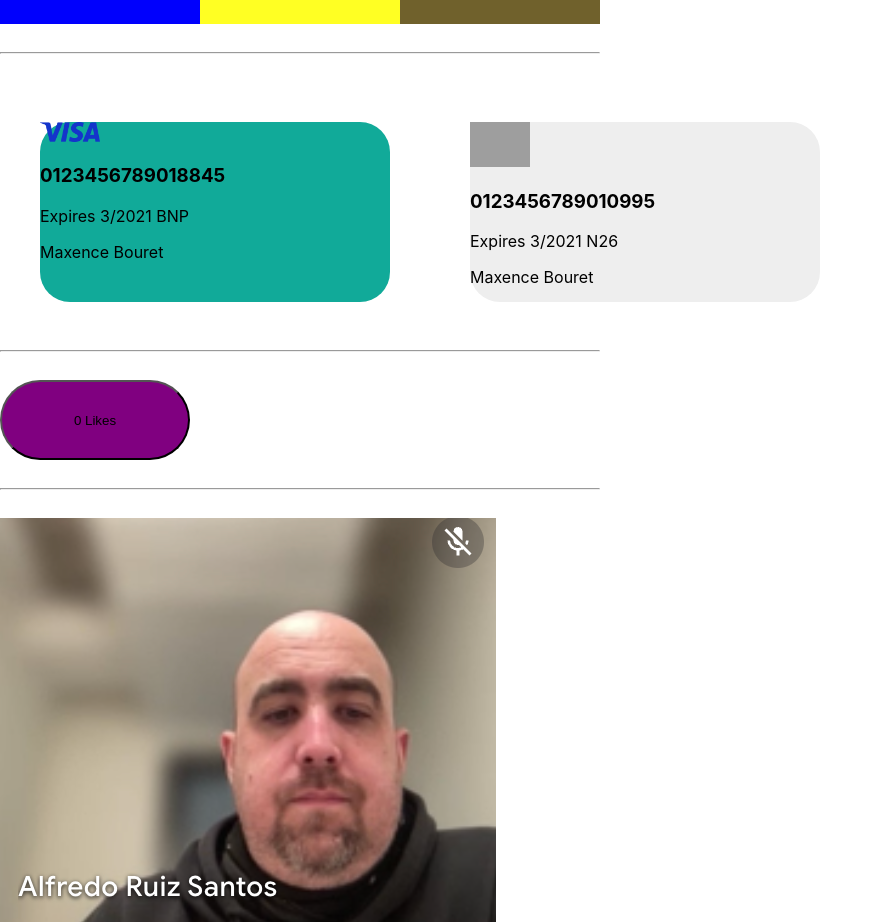
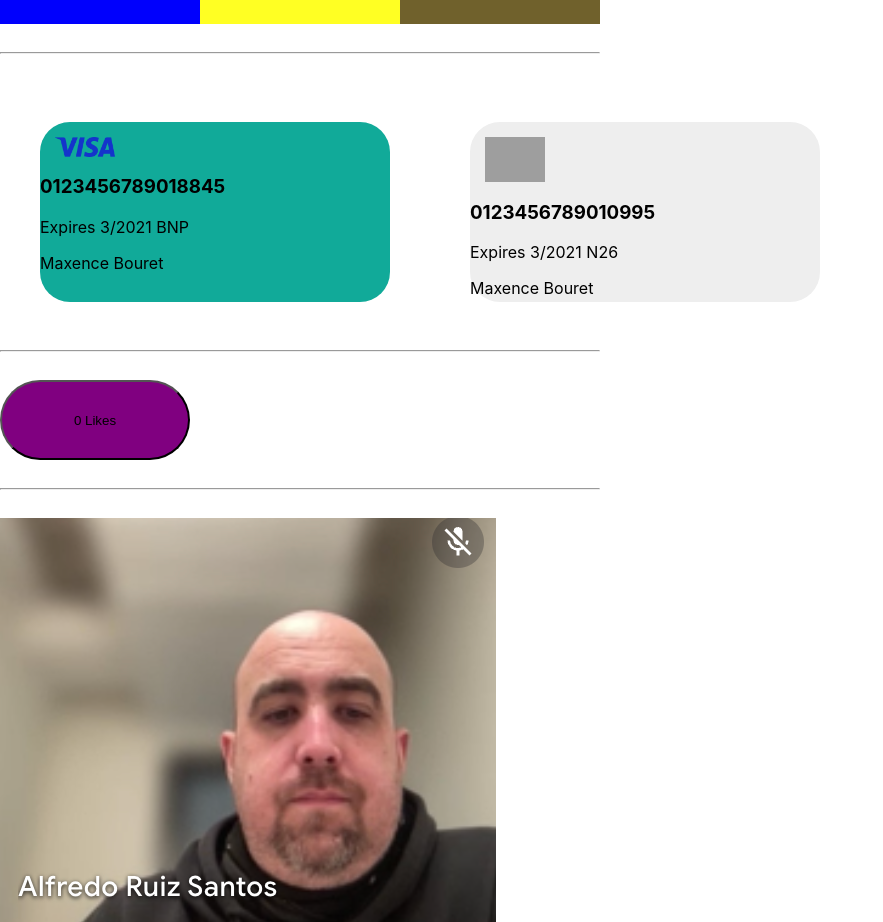
Before and after one commit to danieldaga/LAB-ReactTraining-1, a React (Create React App) app in the folder react-training-01/: page / in a window 1280 px wide. Shown: the part 900-1822 px from the top of the page, without its empty margins (0-883 px from the left). Built offline with nearby package versions, Linux system fonts and the light colour scheme; grey boxes are pictures that could not be loaded.

Commit message:
CreditCards not styles

```diff
--- a/react-training-01/src/components/CreditCard/CreditCard.css
+++ b/react-training-01/src/components/CreditCard/CreditCard.css
@@ -7,3 +7,8 @@
 .card-container img{
     width: 60px;
 }
+.card-img{
+margin: 15px;
+display: flex;
+align-content: flex-end;
+}
--- a/react-training-01/src/components/CreditCard/CreditCard.jsx
+++ b/react-training-01/src/components/CreditCard/CreditCard.jsx
@@ -4,7 +4,7 @@ const CreditCard = ({type, number, expirationMonth, expirationYear, bank, owner,
 
     return(
         <div className='card-container' style={{ backgroundColor: `${bgColor}`}}>
-            <div><img src={type} alt="type" /></div>
+            <div className='card-img'><img src={type} alt="type" /></div>
             <h3>{number}</h3>
             <div>
                 <p>Expires {expirationMonth}/{expirationYear}     {bank}</p>
```
